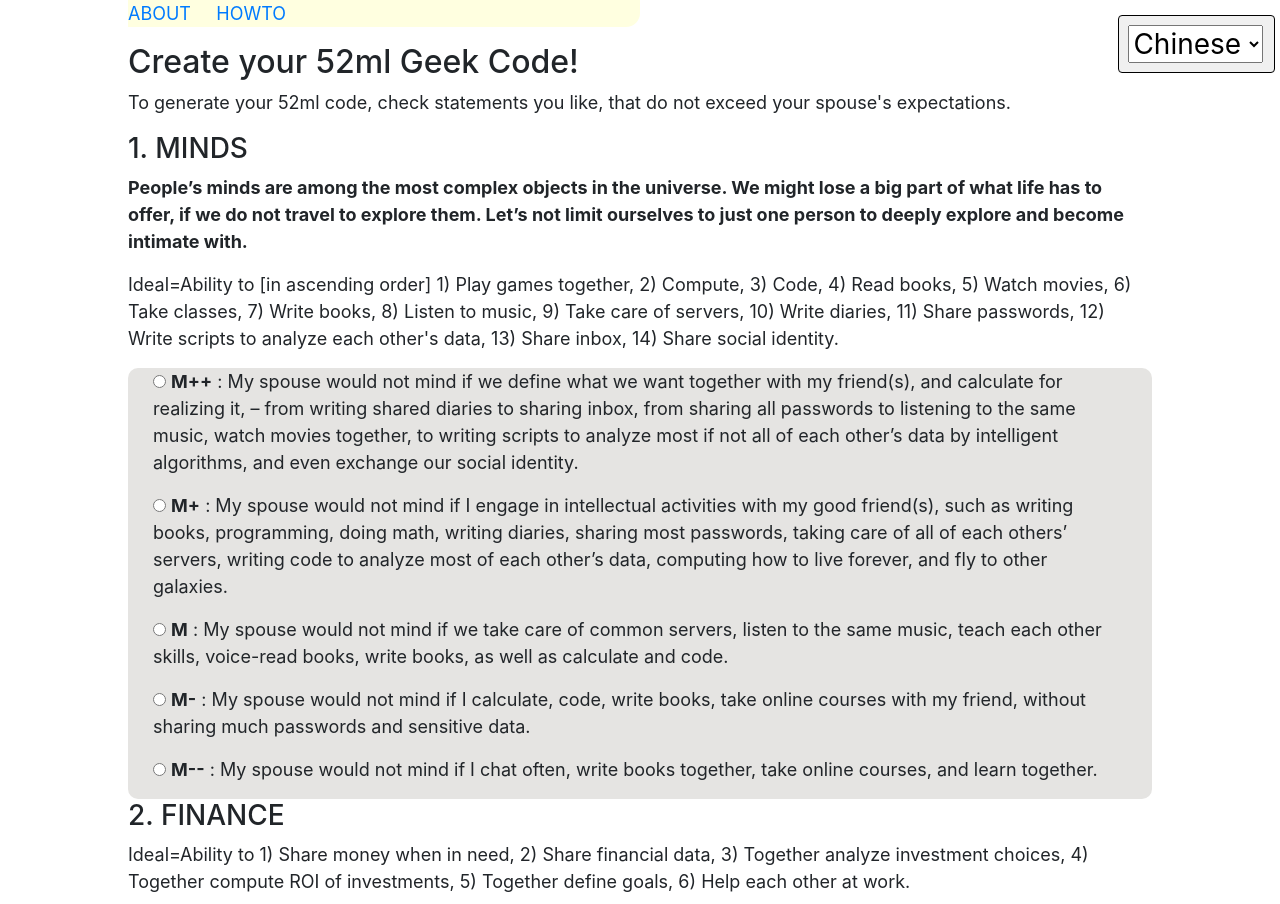
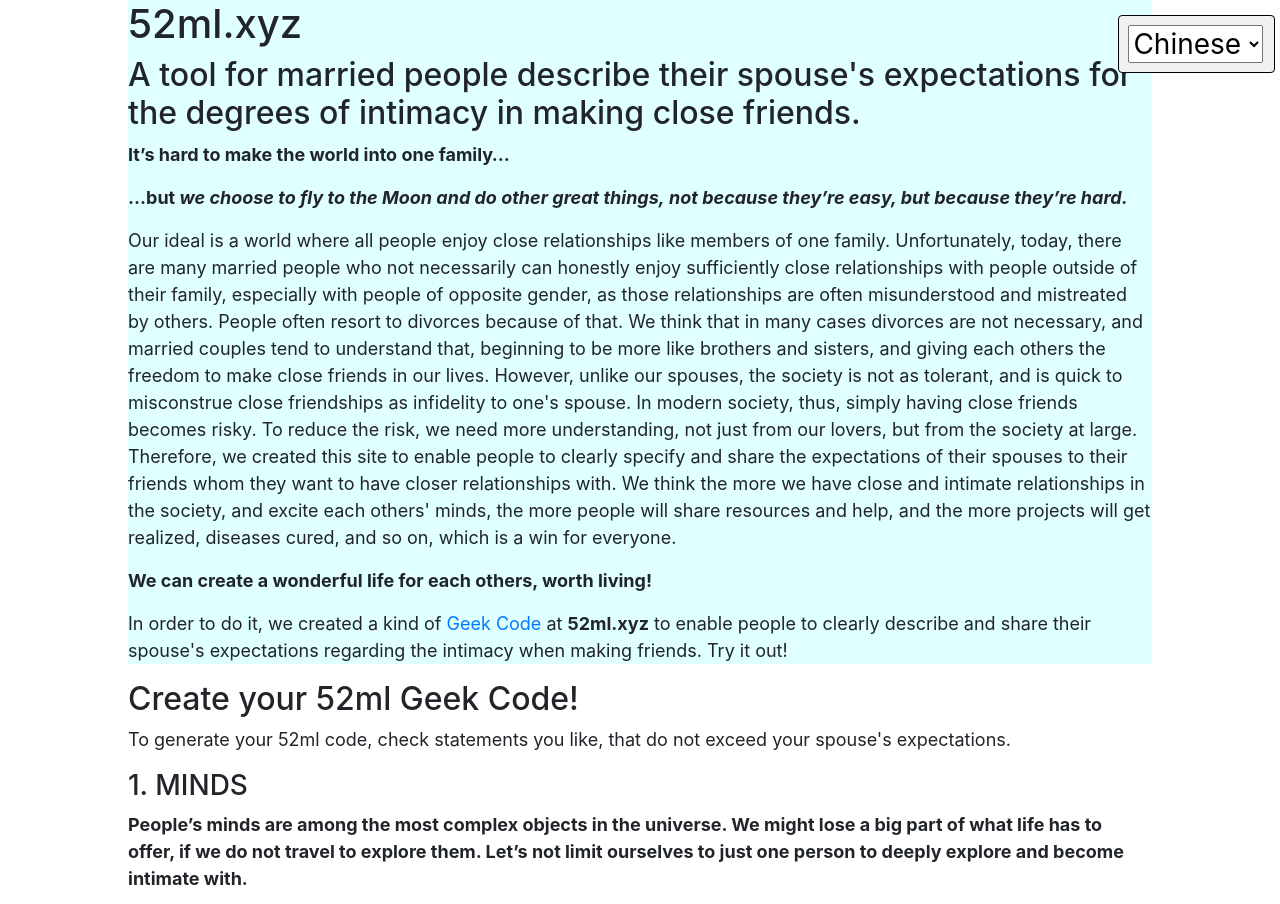
Before and after one commit to minxyz/52ml, a Django app: page / in a window 1280 px wide. Shown: the top 904 px of the page. Run offline with Django 3.2, Linux system fonts and the light colour scheme; some libraries are stand-ins or nearby versions.

Commit message:
display introduction

```diff
--- a/src/apps/core/templates/index.html
+++ b/src/apps/core/templates/index.html
@@ -12,7 +12,7 @@
 #behavior {  background-color: #E5E4E2; }
 #language {  background-color: #E5E4E2; }
 #stimulation {  background-color: #E5E4E2; }
-#intro { background-color: LightYellow; }
+#intro { background-color: LightCyan; }
 
 fieldset.radiogroup {
   border-radius: 10px;
@@ -57,12 +57,14 @@ $(document).ready( function() {
 );
 </script>
 {% if not request.GET.s %}
+<!--
 <blockquote style="background-color: LightYellow; width: 50%; border-bottom-right-radius:14px;">
 	<a href="javascript:hideshow(document.getElementById('intro'))">{% trans "ABOUT" %}</a> &nbsp; &nbsp;
 	<a href="~o">{% trans "HOWTO" %}</a>
 </blockquote>
+-->
 
-<div id="intro" style="display:none;">
+<div id="intro">
 <h1><a id="52ml__Geek_Code_0"></a>52{%trans "ml" %}.xyz</h1>
 <h2><a id="_2"></a>{% trans "A tool for married people describe their spouse's expectations for the degrees of intimacy in making close friends." %}</h2>
 <blockquote>
@@ -91,7 +93,7 @@ $(document).ready( function() {
 <p>In order to do it, we created a kind of <a href="https://en.wikipedia.org/wiki/Geek_Code">Geek Code</a> at <b>52ml.xyz</b> to enable people to clearly describe and share their spouse's expectations regarding the intimacy when making friends. Try it out!</p>
 {% endblocktrans %}
 
-</div> <!-- // intro -->
+</div> <!--// intro -->
 
 <h2><a id="_17"></a>{% trans "Create your 52ml Geek Code!" %}</h2>
 <p>{% trans "To generate your 52ml code, check statements you like, that do not exceed your spouse's expectations." %}</p>
```
